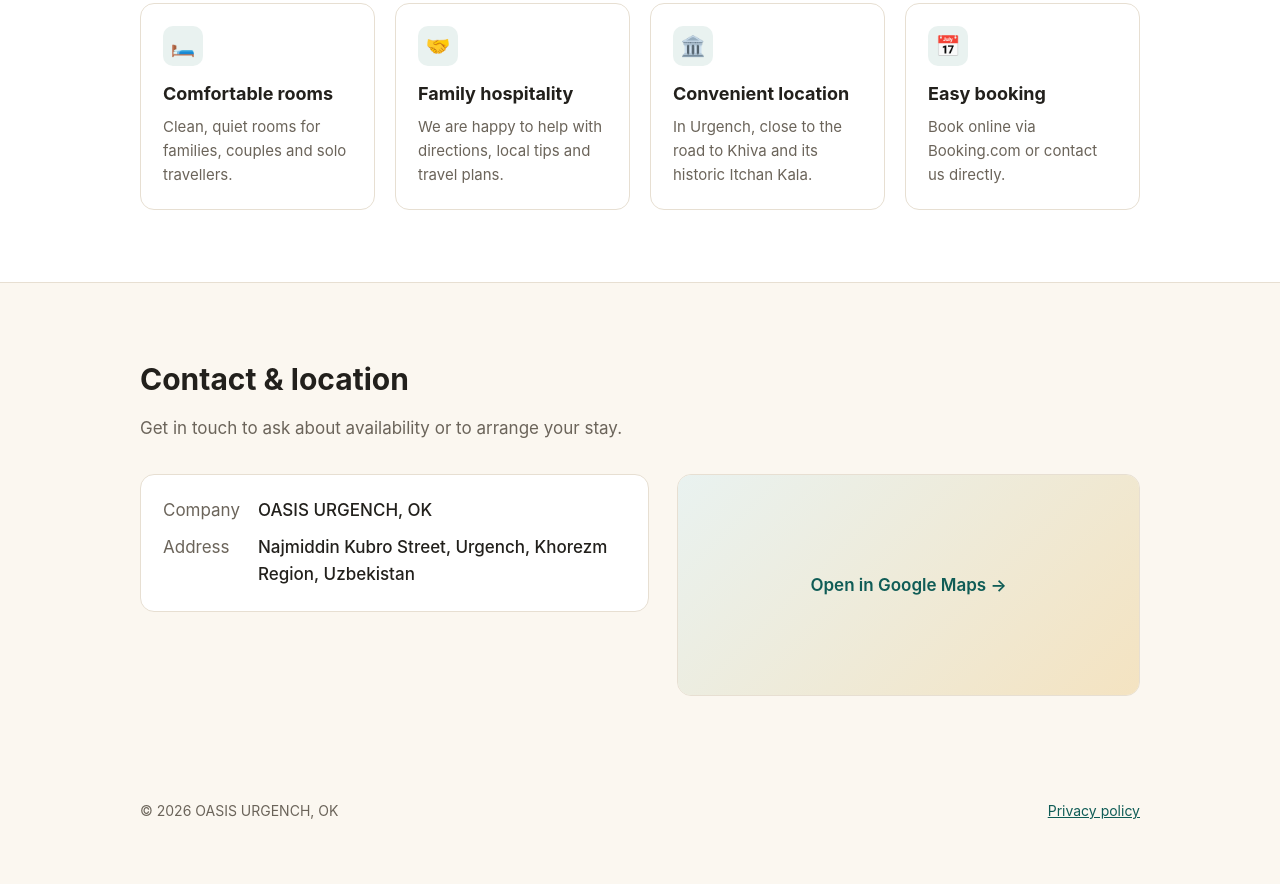
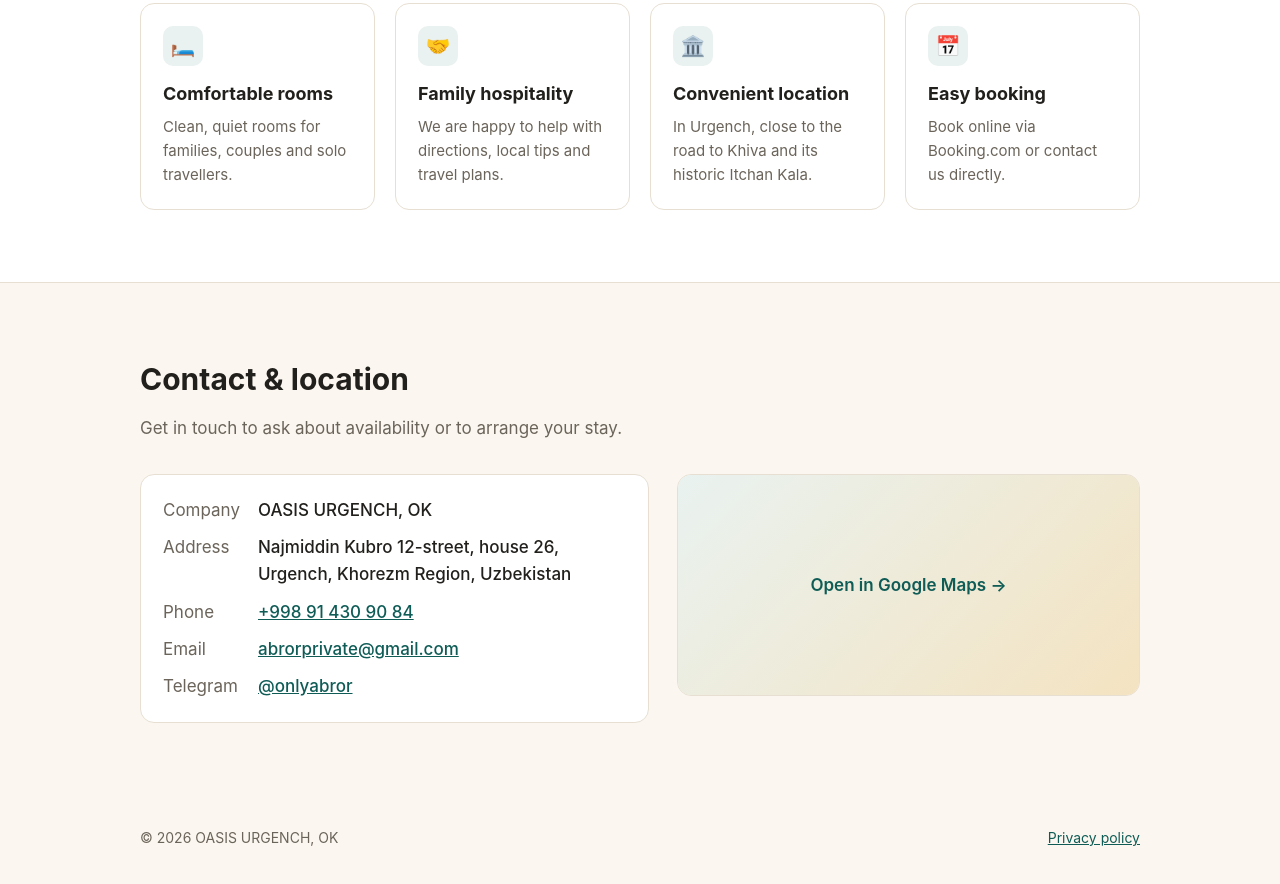
Before and after one commit to TheAbror/oasis_web, a plain HTML site: page index.html in a window 1280 px wide. Shown: the part 1010-1894 px from the top of the page. Drawn offline with Linux system fonts and the light colour scheme.

Commit message:
Fill in contact details, address and Booking link
Co-Authored-By: Claude Opus 5.5 <noreply@anthropic.com>
Claude-Session: https://claude.ai/code/session_01U9NMxjPEkn4zidTtdScr8Z

```diff
--- a/assets/config.js
+++ b/assets/config.js
@@ -2,16 +2,16 @@
 // Keep the name and address identical to the D-U-N-S record and the Play Console payments profile.
 window.SITE = {
   legalName: "OASIS URGENCH, OK",
-  street: "Najmiddin Kubro Street",
+  street: "Najmiddin Kubro 12-street, house 26",
   houseNumber: "",            // e.g. "12"
   city: "Urgench",
   region: "Khorezm Region",
   postalCode: "",             // e.g. "220100"
   country: "Uzbekistan",
-  phone: "",                  // e.g. "+998 90 123 45 67"
-  email: "",                  // e.g. "info@example.com"
-  telegram: "",               // username without @, e.g. "oasis_urgench"
+  phone: "+998 91 430 90 84",                  // e.g. "+998 90 123 45 67"
+  email: "abrorprivate@gmail.com",                  // e.g. "info@example.com"
+  telegram: "onlyabror",               // username without @, e.g. "oasis_urgench"
   whatsapp: "",               // digits only, e.g. "998901234567"
-  bookingUrl: "",             // your Booking.com property link
-  mapsUrl: "https://www.google.com/maps/search/?api=1&query=Najmiddin+Kubro+Street+Urgench+Uzbekistan"
+  bookingUrl: "https://www.booking.com/hotel/uz/oasis-urgench.html",             // your Booking.com property link
+  mapsUrl: "https://www.google.com/maps/search/?api=1&query=Najmiddin+Kubro+12+26+Urgench+Uzbekistan"
 };
--- a/index.html
+++ b/index.html
@@ -86,7 +86,7 @@
               <dt data-i18n="contact.company">Company</dt>
               <dd data-site="legalName">OASIS URGENCH, OK</dd>
               <dt data-i18n="contact.address">Address</dt>
-              <dd data-site="address">Najmiddin Kubro Street, Urgench, Khorezm Region, Uzbekistan</dd>
+              <dd data-site="address">Najmiddin Kubro 12-street, house 26, Urgench, Khorezm Region, Uzbekistan</dd>
               <dt data-i18n="contact.phone" data-site-row="phone">Phone</dt>
               <dd data-site-row="phone"><a data-site-link="phone"></a></dd>
               <dt data-i18n="contact.email" data-site-row="email">Email</dt>
```
Also changed, not shown: privacy.html (+1 -1 lines).
